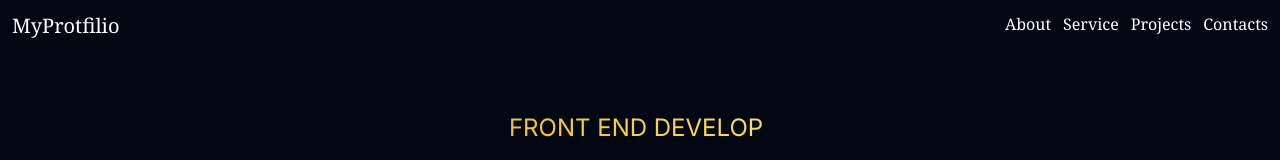
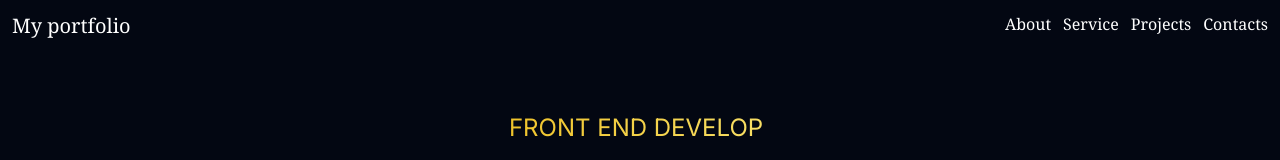
Before and after one commit to reem128-alt/my-protifilio, a Next.js app: page / in a window 1280 px wide. Shown: the top 160 px of the page. Built offline with nearby package versions, Linux system fonts and the light colour scheme.

Commit message:
Update header.jsx

```diff
--- a/components/header.jsx
+++ b/components/header.jsx
@@ -13,7 +13,7 @@ export default function Header() {
     <div className='w-full h-[400px] relative '>
 
     <nav className='absolute w-full flex flex-row justify-between text-white p-3 font-serif'>
-      <Link className='text-xl hover:text-yellow-400' href='/'>MyProtfilio</Link>
+      <Link className='text-xl hover:text-yellow-400' href='/'>My portfolio</Link>
       <div className='flex flex-row gap-3 max-sm:hidden'>
       <Link className='hover:text-yellow-400' href='#About'>About</Link>
       <Link className='hover:text-yellow-400' href='#Service'>Service</Link>
```
